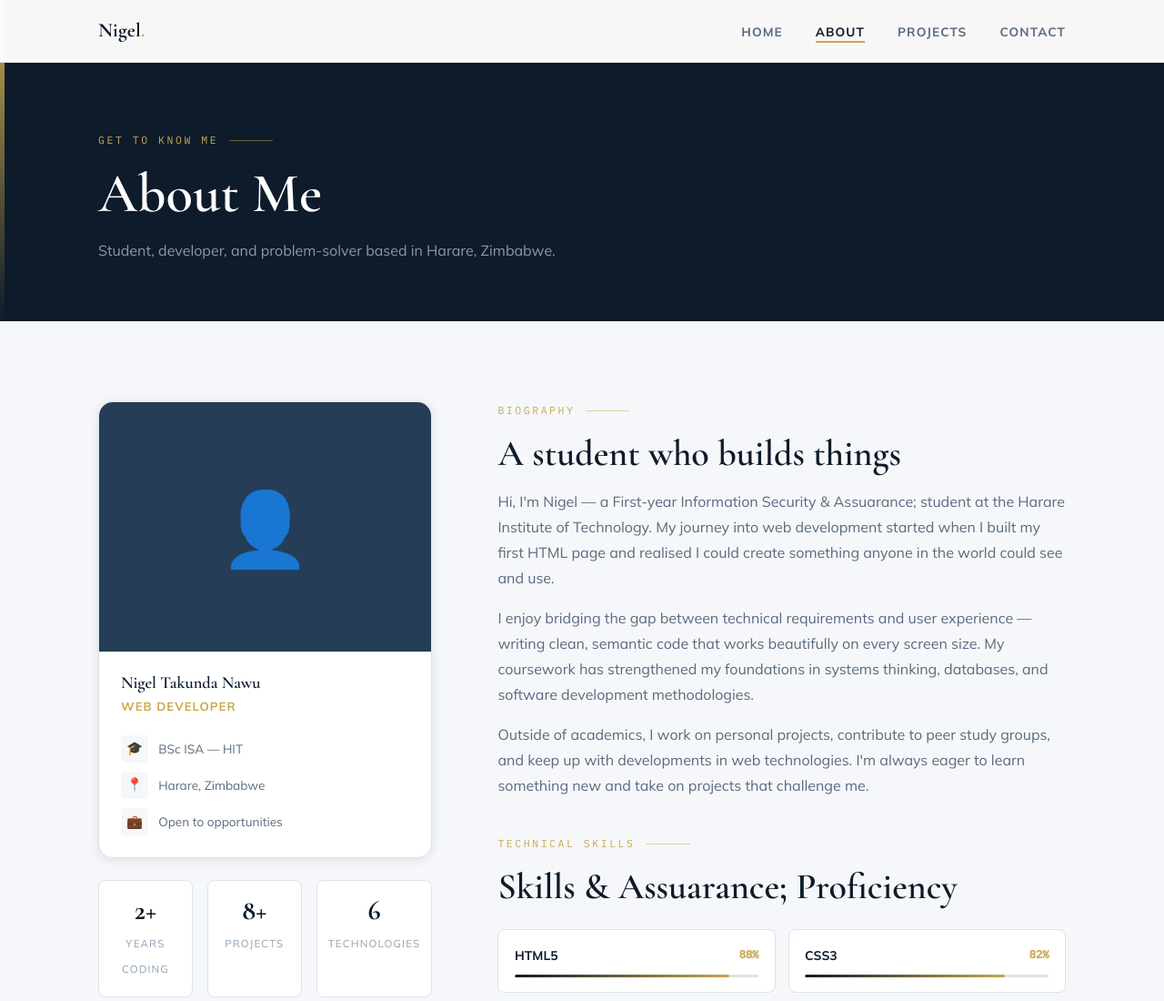
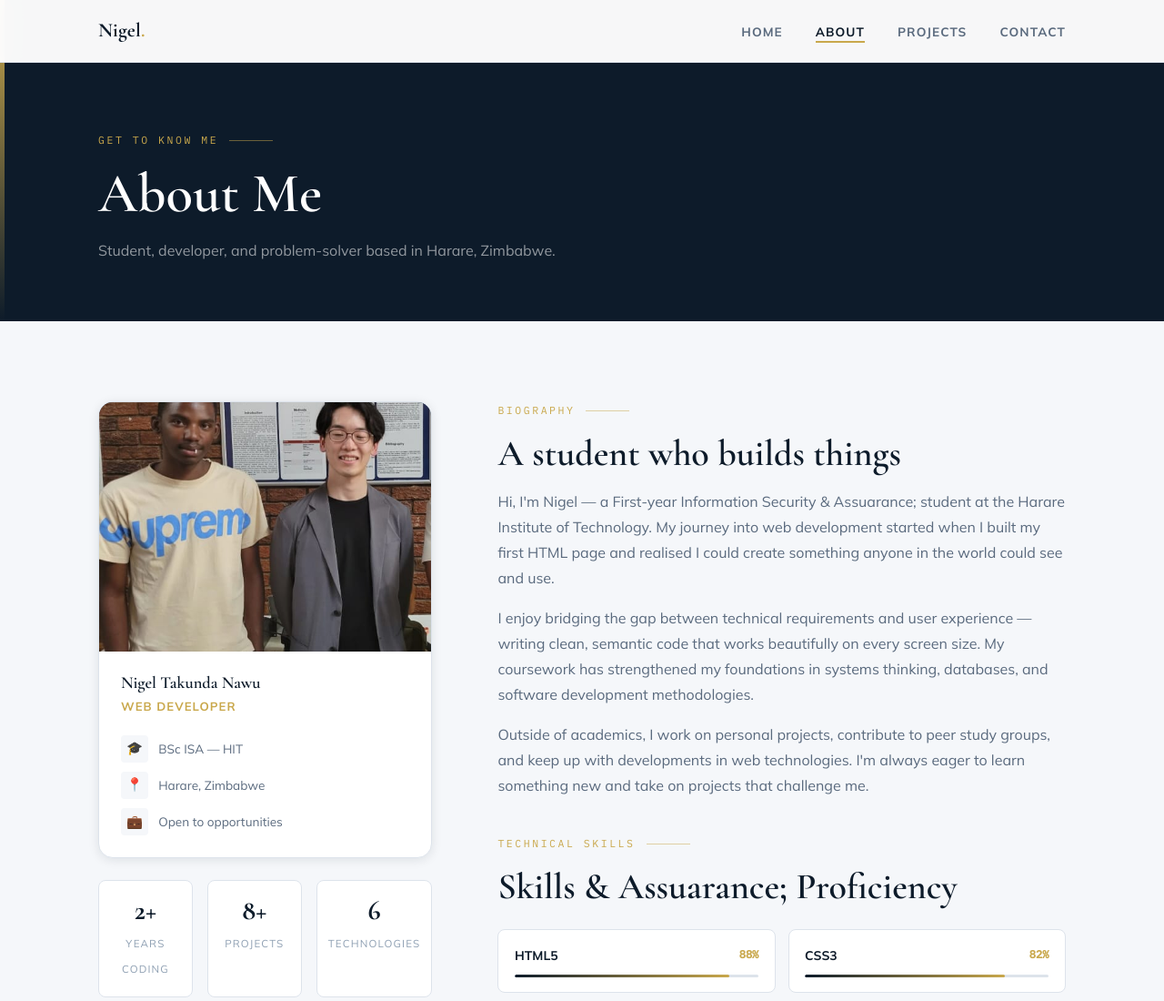
Before and after one commit to NigelTakunda/My-Profile, a plain HTML site: page about.html in a window 1280 px wide. Shown: the top 1100 px of the page at 91% size. Drawn offline with nearby package versions, Linux system fonts and the light colour scheme.

Commit message:
Update about.html

```diff
--- a/about.html
+++ b/about.html
@@ -57,10 +57,8 @@
               <!-- Profile photo placeholder -->
               <div class="profile-card-img" aria-label="Nigel Takunda Nawu profile photo">
                 <!--
-                  TO ADD YOUR PHOTO:
-                  <img src="images/nigel.jpg" alt="Nigel Takunda Nawu">
-                -->
-                👤
+                  TO ADD YOUR PHOTO: -->
+                  <img src="images/project1.jpg" alt="Nigel Takunda Nawu">
               </div>
               <div class="profile-card-body">
                 <h3>Nigel Takunda Nawu</h3>
```
